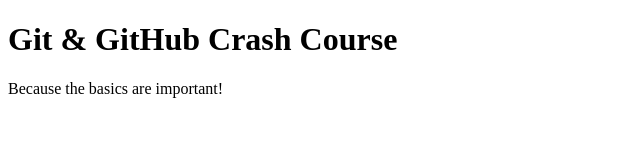
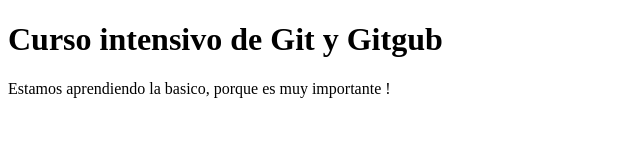
Before and after one commit to mchilito96/cursogithub, a plain HTML site: page index.html in a window 1280 px wide. Shown: the whole page, without its empty margins (0-640 px from the left). Drawn offline with Linux system fonts and the light colour scheme.

Commit message:
La pasamos a espanol el texto

```diff
--- a/index.html
+++ b/index.html
@@ -7,7 +7,7 @@
     <title>Git & GitHub Crash Course</title>
   </head>
   <body>
-    <h1>Git & GitHub Crash Course</h1>
-    <p>Because the basics are important!</p>
+    <h1>Curso intensivo de Git y Gitgub</h1>
+    <p>Estamos aprendiendo la basico, porque es muy importante !</p>
   </body>
 </html>
```
